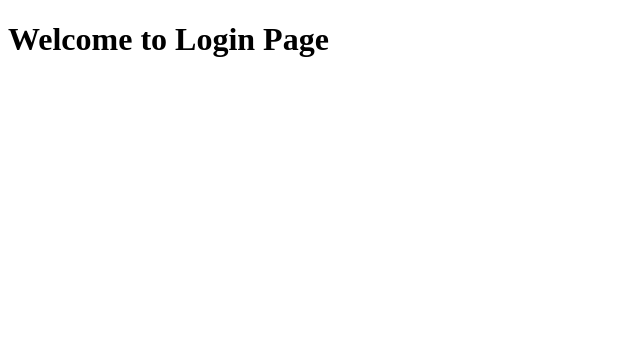
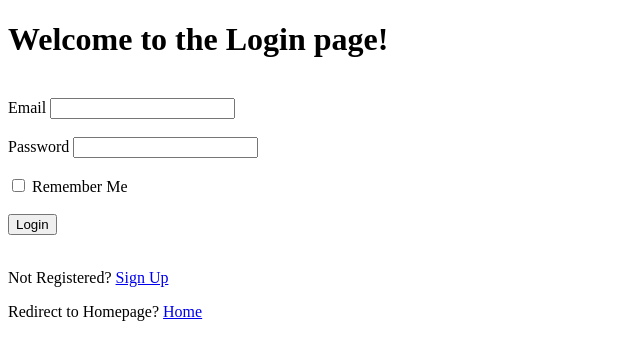
Before and after one commit to alokrajpd/flask_project, a Flask app: page /login in a window 1280 px wide. Shown: the top 360 px of the page, without its empty margins (0-640 px from the left). Run offline with Flask 3, Linux system fonts and the light colour scheme.

Commit message:
Part 4 added

```diff
--- a/Part4/app.py
+++ b/Part4/app.py
@@ -1,25 +1,43 @@
-from flask import Flask , render_template , url_for , redirect
+from flask import (
+    Flask,
+    render_template,
+    redirect,
+    url_for,
+    flash
+)
+from forms import SignupForm, LoginForm
 
-app=Flask(__name__)
+app = Flask(__name__)
+app.config["SECRET_KEY"] = "this_is_a_secret_key"
 
-from forms import SignupForm , LoginForm
-
-app.config["SECRET_KEY"] ="this_is_a_secret_key"
 @app.route("/")
-
 @app.route("/home")
 def home():
-    return render_template("home.html" , title="Home")
-@app.route("/signup",methods=["GET","POST"])
+    return render_template("home.html", title="Home")
+
+
+@app.route("/signup", methods=["GET", "POST"])
 def signup():
     form = SignupForm()
     if form.validate_on_submit():
-        print("Hi")
+        flash(f"Successfully Registered {form.username.data}!")
         return redirect(url_for("home"))
-    return render_template("signup.html" , title="Signup" , form=form)
-@app.route("/login")
+    return  render_template("signup.html", title="Sign Up", form=form)
+
+
+@app.route("/login", methods=["GET", "POST"])
 def login():
-    form =LoginForm()
-    return render_template("login.html" ,title="Login",form=form)
+    form = LoginForm()
+    email = form.email.data
+    pw = form.password.data
+    if form.validate_on_submit():
+        if email == "a@b.com" and pw == "12345":
+            flash("Logged in Successfully!")
+            return redirect(url_for("home"))
+        else:
+            flash("Incorrect email or password")
+    return  render_template("login.html", title="Login", form=form)
+
+
 if __name__ == "__main__":
     app.run(debug=True)
--- a/Part4/forms.py
+++ b/Part4/forms.py
@@ -1,39 +1,48 @@
 from flask_wtf import FlaskForm
-from wtforms import (StringField,
-                     SelectField,
-                    PasswordField,
-                     SubmitField,
-                    BooleanField,
-                    DateField
-                     )
-
+from wtforms import (
+    StringField,
+    SelectField,
+    DateField,
+    PasswordField,
+    SubmitField,
+    BooleanField
+)
 from wtforms.validators import (
     DataRequired,
     Length,
     Email,
     Optional,
-    equal_to
+    EqualTo
 )
+
+
 class SignupForm(FlaskForm):
     username = StringField(
-        "username",
-        validators=[DataRequired(),Length(2,30)]
+        "Username",
+        validators=[DataRequired(), Length(2, 30)]
     )
     email = StringField(
         "Email",
-        validators=[DataRequired() , Email()]
+        validators=[DataRequired(), Email()]
     )
-    gender = SelectField("Gender",
-                         choices = ["Male" , "Female" , "Other"],
-                         validators=[Optional()])
-    dob = DateField("DOB",
-                    validators=[Optional()])
-    password = PasswordField("Password" ,
-                             validators=[DataRequired() ,Length(5,25)])
-    confirm_password = PasswordField("Confirm Password",
-                             validators=[DataRequired(), Length(5, 25),equal_to("password")])
-
-    submit = SubmitField("Sign up")
+    gender = SelectField(
+        "Gender",
+        choices=["Male", "Female", "Other"],
+        validators=[Optional()]
+    )
+    dob = DateField(
+        "Date of Birth",
+        validators=[Optional()]
+    )
+    password = PasswordField(
+        "Password",
+        validators=[DataRequired(), Length(5, 25)]
+    )
+    confirm_password = PasswordField(
+        "Confirm Password",
+        validators=[DataRequired(), Length(5, 25), EqualTo("password")]
+    )
+    submit = SubmitField("Sign Up")
 
 
 class LoginForm(FlaskForm):
@@ -41,8 +50,9 @@ class LoginForm(FlaskForm):
         "Email",
         validators=[DataRequired(), Email()]
     )
-    password = PasswordField("Password",
-                             validators=[DataRequired(), Length(5, 25)])
-    remember_me=BooleanField("Remember Me")
-
-    submit = SubmitField("Sign up")
+    password = PasswordField(
+        "Password",
+        validators=[DataRequired(), Length(5, 25)]
+    )
+    remember_me = BooleanField("Remember Me")
+    submit = SubmitField("Login")
--- a/Part4/templates/layout.html
+++ b/Part4/templates/layout.html
@@ -2,11 +2,21 @@
 <html lang="en">
 <head>
     <meta charset="UTF-8">
+    <meta name="viewport" content="width=device-width, initial-scale=1.0">
     <title>{{ title }}</title>
 </head>
 <body>
-    <h1> Welcome to  {{ title }} Page</h1>
+    <h1>Welcome to the {{ title }} page!</h1>
+
+    {% with messages = get_flashed_messages() %}
+        {% if messages %}
+            {% for message in messages %}
+                <div>{{ message }}</div>
+            {% endfor %}
+        {% endif %}
+    {% endwith %}
+
     {% block content %}
-    {% endblock content %}
+    {% endblock %}
 </body>
 </html>
--- a/Part4/templates/login.html
+++ b/Part4/templates/login.html
@@ -1,5 +1,39 @@
 {% extends "layout.html" %}
 
 {% block content %}
-
-{% endblock %}
+<form action="" method="post">
+    {{ form.hidden_tag() }}
+    <br>
+    <div>
+        {{ form.email.label }}
+        {{ form.email }}
+        {% if form.email.errors %}
+            {% for error in form.email.errors %}
+                <div>{{ error }}</div>
+            {% endfor %}
+        {% endif %}
+    </div>
+    <br>
+    <div>
+        {{ form.password.label }}
+        {{ form.password }}
+        {% if form.password.errors %}
+            {% for error in form.password.errors %}
+                <div>{{ error }}</div>
+            {% endfor %}
+        {% endif %}
+    </div>
+    <br>
+    <div>
+        {{ form.remember_me }}
+        {{ form.remember_me.label }}
+    </div>
+    <br>
+    <div>{{ form.submit() }}</div>
+    <br>
+    <div>
+        <p>Not Registered? <a href="{{ url_for('signup') }}">Sign Up</a></p>
+        <p>Redirect to Homepage? <a href="{{ url_for('home') }}">Home</a></p>
+    </div>
+</form>
+{% endblock content %}
```
Also changed, not shown: Part4/templates/home.html (+6 -2 lines), Part4/templates/signup.html (+44 -42 lines).
